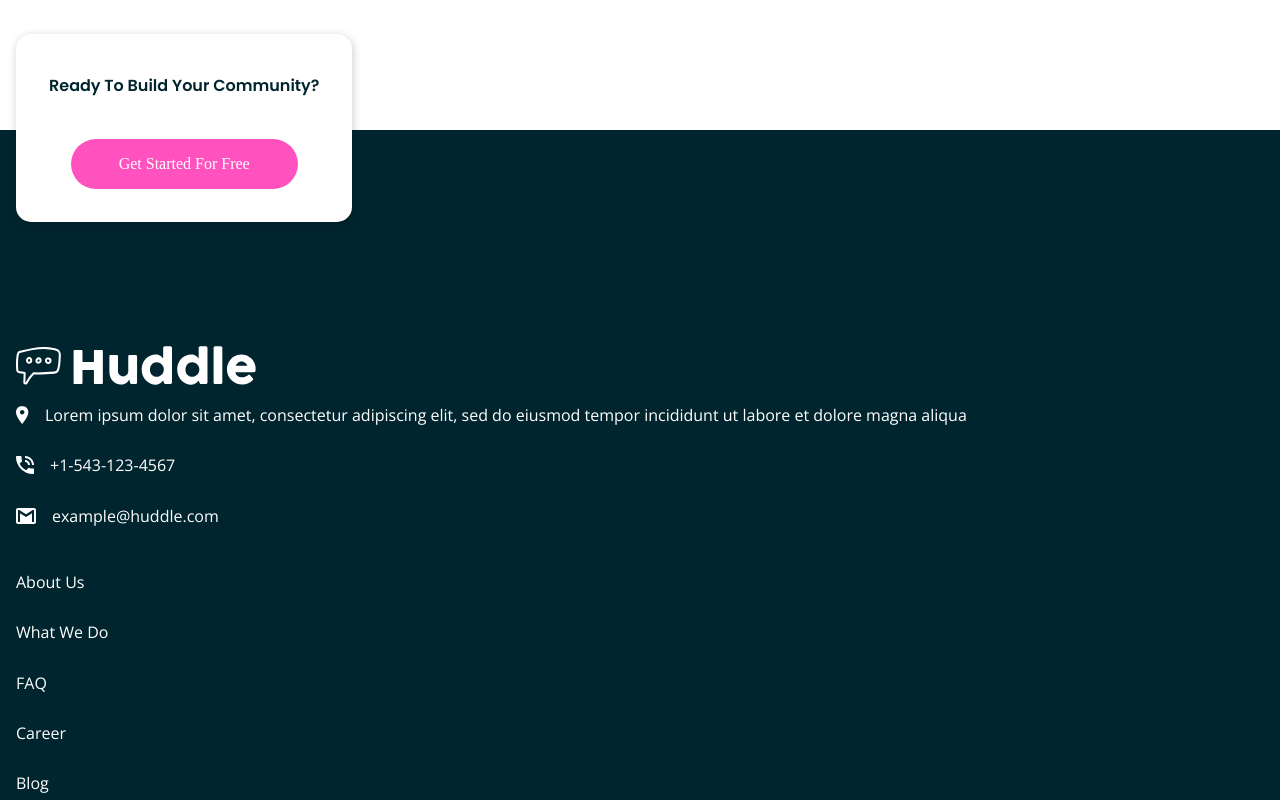
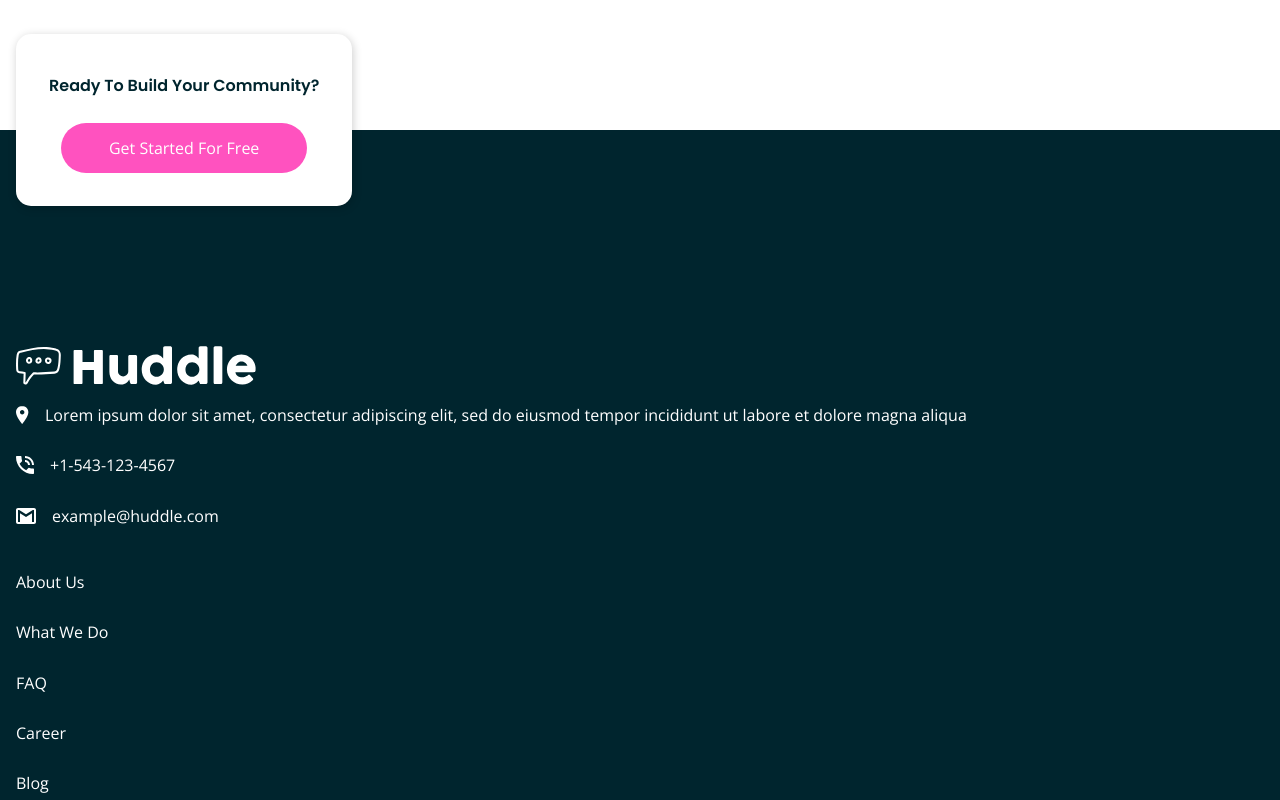
Before and after one commit to jolouie7/huddle-landing-page-challenge, a React (Create React App) app: page / in a window 1280 px wide. Shown: the part 4460-5260 px from the top of the page. Built offline with nearby package versions, Linux system fonts and the light colour scheme.

Commit message:
update footer card

```diff
--- a/src/components/Footer.js
+++ b/src/components/Footer.js
@@ -1,6 +1,7 @@
 import React from 'react';
 import {
   Wrapper,
+  FooterContainer,
   IconTextContainer,
   Logo,
   FooterText,
@@ -21,7 +22,10 @@ import FooterCard from "./FooterCard";
 const Footer = () => {
   return (
     <Wrapper>
+      <FooterContainer>
         <FooterCard />
+      </FooterContainer>
+      <div>
         <Logo src={logoImage} />
         <IconTextContainer>
           <Icon src={locationIcon} />
@@ -60,6 +64,7 @@ const Footer = () => {
         <Copyright>
           &copy; Copyright 2018 Huddle. All rights reserved.
         </Copyright>
+      </div>
     </Wrapper>
   );
 }
--- a/src/styles/FooterCardStyles.js
+++ b/src/styles/FooterCardStyles.js
@@ -13,6 +13,12 @@ export const Wrapper = styled.div`
   /* right: 0; */
   top: -15%;
   background-color: white;
+
+  @media (min-width: 1440px) {
+    padding: 2rem 10rem 0 10rem;
+    left: 25%;
+    right: 25%;
+  }
 `;
 
 export const Title = styled.h1`
@@ -21,6 +27,11 @@ export const Title = styled.h1`
   /* margin: 0 15px 1rem 15px; */
   color: ${(props) => props.theme.colors.veryDarkCyan};
   font-size: 1rem;
+
+  @media (min-width: 1440px) {
+    font-weight: 700;
+    font-size: 20px;
+  }
 `;
 
 export const CallToAction = styled.button`
@@ -30,6 +41,12 @@ export const CallToAction = styled.button`
   outline: none;
   border: none;
   padding: 1rem 3rem;
-  margin: 2rem 0;
+  margin: 1rem 0 2rem 0;
   border-radius: 25px;
+  font-family: ${(props) => props.theme.fonts[1]};
+
+  @media (min-width) {
+    padding: 1rem 4rem;
+    font-size: 1rem;
+  }
 `;
--- a/src/styles/FooterStyles.js
+++ b/src/styles/FooterStyles.js
@@ -7,6 +7,18 @@ export const Wrapper = styled.footer`
   padding-top: 200px;
   position: relative;
   margin-top: 200px;
+
+  @media (min-width: 1440px) {
+    display: grid;
+    grid-template-columns: repeat(12, 1fr);
+  }
+`
+
+export const FooterContainer = styled.div`
+  /* grid-column: 3/10; */
+  /* max-width: 100%;
+  margin: 0 auto; */
+  text-align: center;
 `
 
 export const IconTextContainer = styled.div`
```
Lines whose indentation alone changed are shown as unchanged.
